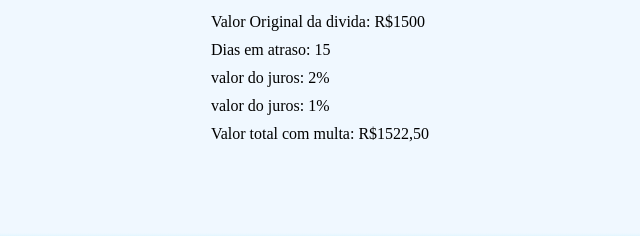
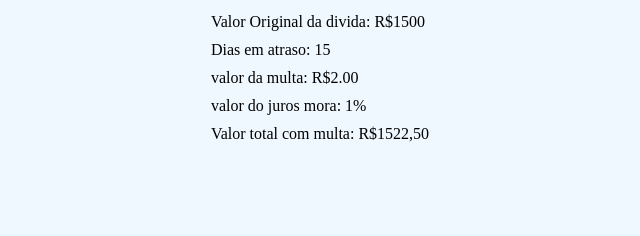
Before and after one commit to leandrolsds/calculadora-multa-boleto, a plain HTML site: page index.html in a window 1280 px wide. Shown: the part 537-773 px from the top of the page, 320-960 px from the left. Drawn offline with Linux system fonts and the light colour scheme.

Commit message:
atualização do texto de multa

```diff
--- a/index.html
+++ b/index.html
@@ -28,8 +28,8 @@
             <div>
                 <p id="valor_original">Valor Original da divida: R$1500</p>
                 <p id="dias_atraso">Dias em atraso: 15</p>
-                <p id="valor_juros">valor do juros: 2%</p>
-                <p id="valor_juros">valor do juros: 1%</p>
+                <p id="valor_juros">valor da multa: R$2.00</p>
+                <p id="valor_juros">valor do juros mora: 1%</p>
                 <p id="valor_total">Valor total com multa: R$1522,50</p>
             </div>
         </div>
```
